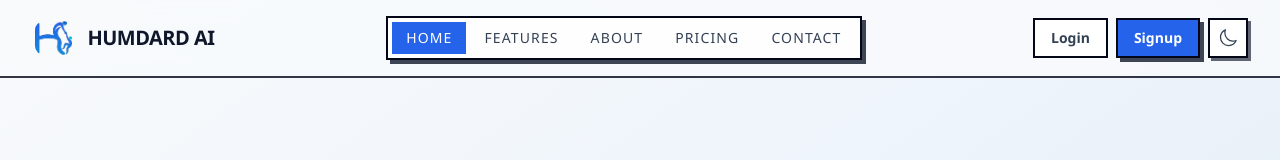
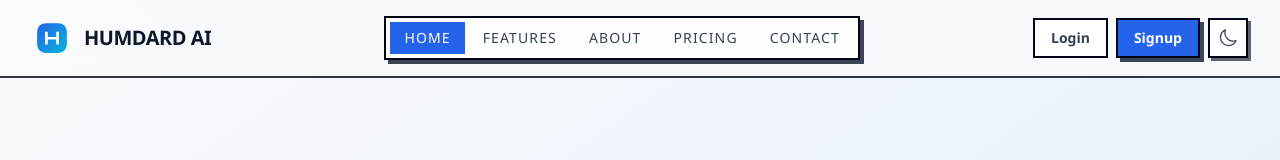
Before and after one commit to Muhammadyaqoobwako/HumDard.Ai, a React (Vite) app in the folder frontend/: page / in a window 1280 px wide. Shown: the top 160 px of the page. Built offline with nearby package versions, Linux system fonts and the light colour scheme.

Commit message:
Use public favicon as brand logo

```diff
--- a/frontend/src/App.jsx
+++ b/frontend/src/App.jsx
@@ -1,5 +1,4 @@
 import { Navigate, Route, Routes } from "react-router-dom";
-import { useEffect } from "react";
 import Navbar from "./components/Navbar";
 import ProtectedRoute from "./components/ProtectedRoute";
 import Dashboard from "./pages/Dashboard";
@@ -11,18 +10,9 @@ import LiveSession from "./pages/LiveSession";
 import Pricing from "./pages/Pricing";
 import Profile from "./pages/Profile";
 import { useTheme } from "./contexts/ThemeContext";
-import primaryLogo from "./assets/favicon.png";
 
 function App() {
   const { darkMode } = useTheme();
-
-  useEffect(() => {
-    const favicon = document.querySelector('link[rel="icon"]');
-    if (favicon) {
-      favicon.href = primaryLogo;
-      favicon.type = "image/png";
-    }
-  }, []);
 
   return (
     <div className={darkMode ? "dark" : ""}>
--- a/frontend/src/components/BrandLogo.jsx
+++ b/frontend/src/components/BrandLogo.jsx
@@ -1,4 +1,3 @@
-import primaryLogo from "../assets/favicon.png";
 import { useTheme } from "../contexts/ThemeContext";
 
 function BrandLogo({ size = "md", className = "", rounded = true }) {
@@ -13,7 +12,7 @@ function BrandLogo({ size = "md", className = "", rounded = true }) {
 
   return (
     <img
-      src={primaryLogo}
+      src="/favicon.svg"
       alt="HumDard AI logo"
       className={`${resolvedSize} w-auto object-contain brand-logo ${rounded ? "rounded-xl" : ""} ${darkMode ? "brand-logo-dark" : "brand-logo-light"} ${className}`.trim()}
       loading="eager"
```
